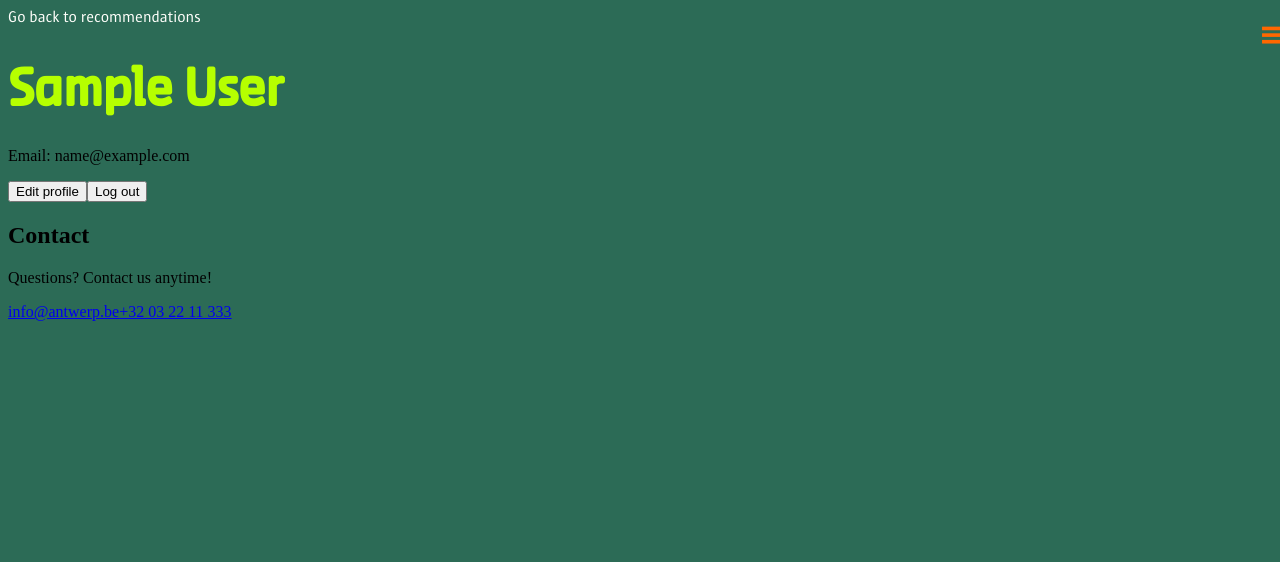
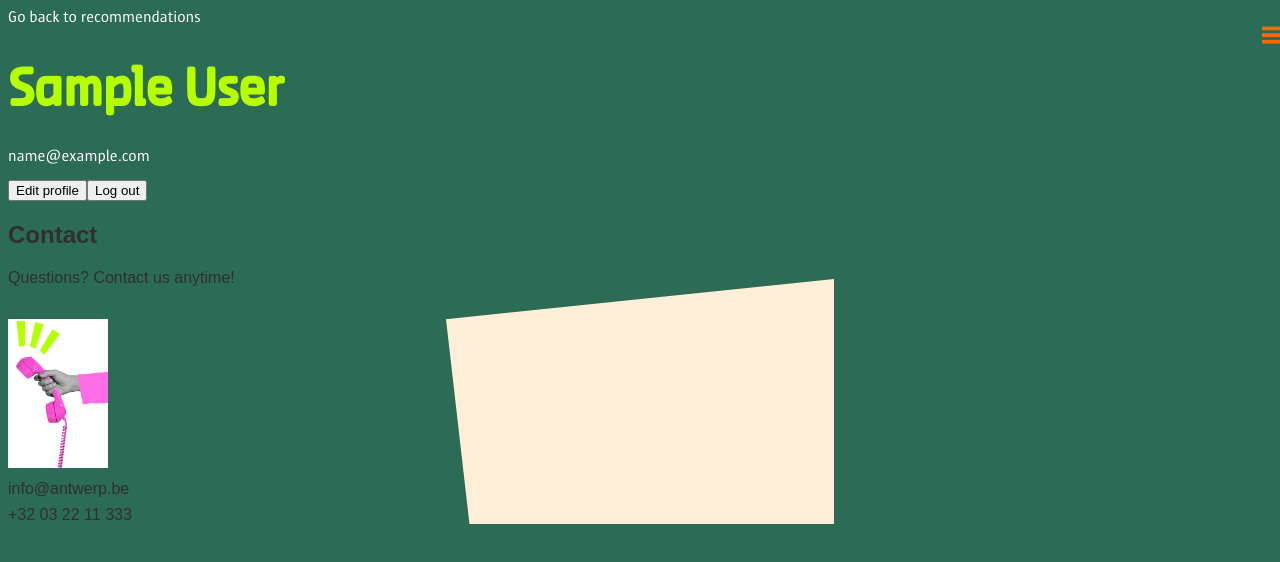
Before and after one commit to lindedhauwe/Integration4, a React (Vite) app in the folder client/: page /account in a window 1280 px wide. Shown: the top 562 px of the page. Built offline with nearby package versions, Linux system fonts and the light colour scheme; sample sign-in values are in the browser's storage; a web font is replaced by a local one.

Commit message:
start styling account

```diff
--- a/client/src/pages/Account.css
+++ b/client/src/pages/Account.css
@@ -14,3 +14,42 @@ body {
     text-decoration: none;
     color: var(--white);
 }
+
+.account-email{
+    font-family: var(--font-sunantwerpen-regular);
+    font-size: 16px;
+    color: var(--white);
+}
+
+.account-footer{
+    background-image: url("/src/assets/account_footer_bg.svg");
+    background-repeat: no-repeat;
+    background-position: bottom;
+    min-height: 100%;
+}
+
+.account-footer h2 {
+    font-family: var(--font-interstate);
+    font-size: 24px;
+    color: var(--black);
+}
+
+.account-footer p {
+    font-family: var(--font-interstate);
+    font-size: 16px;
+    color: var(--black);
+}
+
+.account-footer a {
+    font-family: var(--font-interstate);
+    font-size: 16px;
+    color: var(--black);
+    text-decoration: none;
+    display: block;
+    margin-top: 8px;
+}
+
+.account-footer__decoration {
+    width: 100px;
+    margin-top: 16px;
+}
--- a/client/src/pages/Account.jsx
+++ b/client/src/pages/Account.jsx
@@ -34,7 +34,7 @@ export default function Account() {
 
             <main className="account-page">
                 <h1 className="account-title">{user.name}</h1>
-                <p>Email: {user.email}</p>
+                <p className="account-email">{user.email}</p>
 
                 <Link to="/account/edit">
                     <button>Edit profile</button>
@@ -42,11 +42,16 @@ export default function Account() {
 
                 <button onClick={handleLogout}>Log out</button>
 
+
+            </main>
+
+            <footer className="account-footer">
                 <h2>Contact</h2>
                 <p>Questions? Contact us anytime!</p>
+                <img src="/src/assets/hand-tel_footer.jpg" alt="Hand met telefoon" className="account-footer__decoration" />
                 <a href="mailto:info@antwerp.be">info@antwerp.be</a>
                 <a href="tel:+32 03 22 11 333">+32 03 22 11 333</a>
-            </main>
+            </footer>
         </div>
     );
 }
```
Also changed, not shown: client/src/assets/account_footer_bg.svg (added), client/src/assets/hand-tel_footer.jpg (added).
